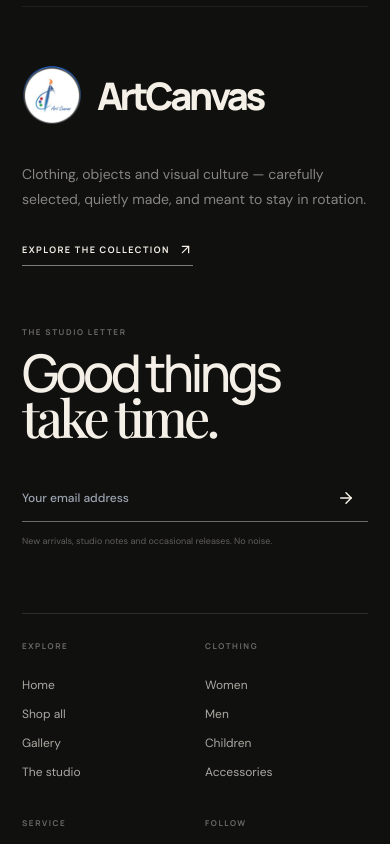
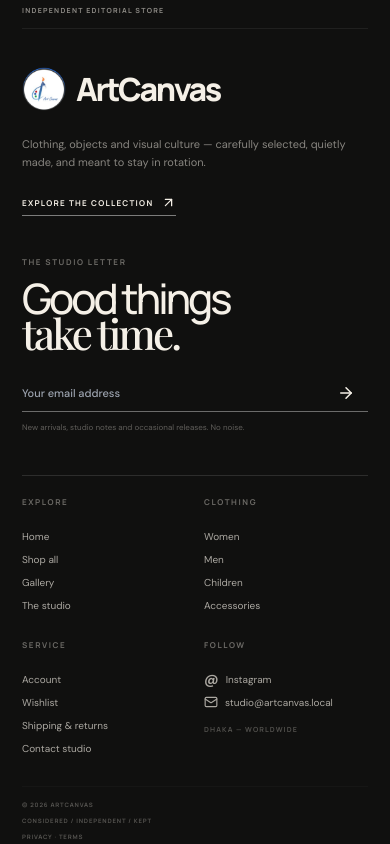
Before and after one commit to masudrananayeem/Art-Canvas-Frontend, a React (Vite) app: page / in a window 390 px wide. Shown: the part 6520-7364 px from the top of the page. Built offline with nearby package versions, Linux system fonts and the light colour scheme; a web font is replaced by a local one.

Commit message:
Implement V13 updates: add pagination to Shop, integrate ScrollToTop component, and refine footer styles.

```diff
--- a/src/App.jsx
+++ b/src/App.jsx
@@ -16,6 +16,7 @@ import Wishlist from "./pages/Wishlist";
 import NotFound from "./pages/NotFound";
 import Account from "./pages/Account";
 import ChatWidget from "./components/ChatWidget";
+import ScrollToTop from "./components/ScrollToTop";
 
 export default function App() {
   const { dark } = useStore();
@@ -25,11 +26,12 @@ export default function App() {
   return (
     <div className={`app-shell min-h-screen font-sans transition-colors duration-500 ${dark ? "theme-dark bg-[#111110] text-[#EDE7D9]" : "theme-light bg-[#FAF7F1] text-[#111110]"}`}>
       <ScrollProgress />
+      <ScrollToTop />
       <Navbar onMenu={() => setMenuOpen(true)} />
       <MobileMenu open={menuOpen} onClose={() => setMenuOpen(false)} />
 
       <AnimatePresence mode="wait">
-        <Routes location={location} key={location.pathname}>
+        <Routes location={location} key={`${location.pathname}${location.search}`}>
           <Route path="/" element={<Home />} />
           <Route path="/shop" element={<Shop />} />
           <Route path="/product/:id" element={<ProductDetail />} />
--- /dev/null
+++ b/src/components/ScrollToTop.jsx
@@ -0,0 +1,13 @@
+import { useLayoutEffect } from "react";
+import { useLocation } from "react-router-dom";
+
+export default function ScrollToTop() {
+  const { pathname, search } = useLocation();
+
+  useLayoutEffect(() => {
+    // Route changes should always start at the top, never at the previous page's scroll position.
+    window.scrollTo({ top: 0, left: 0, behavior: "auto" });
+  }, [pathname, search]);
+
+  return null;
+}
--- a/src/index.css
+++ b/src/index.css
@@ -556,3 +556,187 @@ html[data-theme="dark"] .fashion-film__frame { box-shadow:0 28px 90px rgba(0,0,0
   .fashion-film__overlay { flex-direction:column; gap:7px; }
   .site-footer__logo { width:60px; height:60px; }
 }
+
+
+/* V13 final cleanup: deterministic route scroll + compact footer + product pagination */
+html { scroll-behavior: smooth; }
+
+.shop-pagination {
+  margin-top: 56px;
+  padding-top: 22px;
+  border-top: 1px solid var(--canvas-line);
+  display: flex;
+  align-items: center;
+  justify-content: space-between;
+  gap: 24px;
+  flex-wrap: wrap;
+}
+.shop-pagination__summary {
+  font: 500 10px/1.4 'Manrope', sans-serif;
+  letter-spacing: .04em;
+  opacity: .5;
+}
+.shop-pagination__controls {
+  display: flex;
+  align-items: center;
+  gap: 8px;
+}
+.shop-pagination__controls > button {
+  min-width: 66px;
+  height: 34px;
+  padding: 0 12px;
+  border: 1px solid var(--canvas-line);
+  border-radius: 999px;
+  background: transparent;
+  color: inherit;
+  font: 600 9px/1 'Manrope', sans-serif;
+  letter-spacing: .08em;
+  text-transform: uppercase;
+  cursor: pointer;
+  transition: background .2s, color .2s, opacity .2s, transform .2s;
+}
+.shop-pagination__controls > button:hover:not(:disabled) {
+  background: var(--canvas-ink);
+  color: var(--canvas-bg);
+  transform: translateY(-1px);
+}
+.shop-pagination__controls > button:disabled {
+  opacity: .25;
+  cursor: not-allowed;
+}
+.shop-pagination__pages {
+  display: flex;
+  align-items: center;
+  gap: 4px;
+}
+.shop-pagination__pages button {
+  width: 32px;
+  height: 32px;
+  border: 1px solid transparent;
+  border-radius: 50%;
+  background: transparent;
+  color: inherit;
+  font: 600 9px/1 'Manrope', sans-serif;
+  cursor: pointer;
+  transition: background .2s, color .2s, border-color .2s;
+}
+.shop-pagination__pages button:hover {
+  border-color: var(--canvas-line);
+}
+.shop-pagination__pages button.is-active {
+  background: var(--canvas-ink);
+  color: var(--canvas-bg);
+}
+
+/* Keep the existing footer links, but make the footer visually quieter and more proportional. */
+.site-footer.site-footer--editorial {
+  padding-top: 48px;
+  padding-bottom: 18px;
+}
+.site-footer--editorial .footer-flag {
+  padding: 14px 0;
+  font-size: 7px;
+}
+.site-footer--editorial .footer-main {
+  padding: 46px 0 52px;
+  gap: clamp(44px, 8vw, 110px);
+}
+.site-footer--editorial .site-footer__brand {
+  gap: 10px;
+}
+.site-footer--editorial .site-footer__logo {
+  width: 52px;
+  height: 52px;
+}
+.site-footer--editorial .footer-brand .site-footer__brand span {
+  font-size: clamp(30px, 4vw, 48px) !important;
+  letter-spacing: -.075em !important;
+}
+.site-footer--editorial .footer-brand > p {
+  max-width: 370px;
+  margin: 18px 0 17px;
+  font-size: 11px;
+  line-height: 1.6;
+}
+.site-footer--editorial .site-footer__arrow-link {
+  font-size: 8px;
+  padding-bottom: 5px;
+}
+.site-footer--editorial .footer-letter h2 {
+  margin-bottom: 22px;
+  font-size: clamp(38px, 4.6vw, 62px);
+}
+.site-footer--editorial .footer-letter form {
+  max-width: 430px;
+}
+.site-footer--editorial .footer-letter input {
+  padding: 11px 0;
+  font-size: 11px;
+}
+.site-footer--editorial .footer-letter small {
+  margin-top: 9px;
+  font-size: 8px;
+}
+.site-footer--editorial .footer-links {
+  padding: 22px 0 38px;
+  gap: 22px;
+}
+.site-footer--editorial .footer-links > div {
+  gap: 8px;
+}
+.site-footer--editorial .footer-links a {
+  font-size: 10px;
+}
+.site-footer--editorial .footer-place {
+  margin-top: 8px;
+  font-size: 7px;
+}
+.site-footer--editorial .footer-bottom {
+  padding-top: 15px;
+  font-size: 6.5px;
+}
+
+@media (max-width: 780px) {
+  .shop-pagination {
+    margin-top: 42px;
+    align-items: flex-start;
+    flex-direction: column;
+    gap: 16px;
+  }
+  .shop-pagination__controls {
+    width: 100%;
+    justify-content: space-between;
+  }
+  .shop-pagination__pages {
+    overflow-x: auto;
+    max-width: 55vw;
+    scrollbar-width: none;
+  }
+  .shop-pagination__pages::-webkit-scrollbar { display: none; }
+
+  .site-footer.site-footer--editorial {
+    padding-top: 36px;
+    padding-bottom: 14px;
+  }
+  .site-footer--editorial .footer-main {
+    padding: 38px 0 42px;
+    gap: 42px;
+  }
+  .site-footer--editorial .site-footer__logo {
+    width: 44px;
+    height: 44px;
+  }
+  .site-footer--editorial .footer-brand .site-footer__brand span {
+    font-size: 32px !important;
+  }
+  .site-footer--editorial .footer-letter h2 {
+    font-size: 42px;
+  }
+  .site-footer--editorial .footer-links {
+    gap: 28px 18px;
+    padding-bottom: 30px;
+  }
+  .site-footer--editorial .footer-bottom {
+    font-size: 6px;
+  }
+}
--- a/src/pages/Shop.jsx
+++ b/src/pages/Shop.jsx
@@ -1,4 +1,4 @@
-import React, { useMemo, useState } from "react";
+import React, { useEffect, useMemo, useState } from "react";
 import { Link, useSearchParams } from "react-router-dom";
 import { motion, AnimatePresence } from "framer-motion";
 import { Package, Shirt, Sparkles, Gift, Palette, ChevronDown, X, SlidersHorizontal, ArrowUpRight, Users } from "lucide-react";
@@ -24,6 +24,8 @@ export default function Shop() {
   const [sortOpen, setSortOpen] = useState(false);
   const [maxPrice, setMaxPrice] = useState(MAX_PRICE);
   const [filtersOpen, setFiltersOpen] = useState(false);
+  const [page, setPage] = useState(1);
+  const ITEMS_PER_PAGE = 24;
 
   const setActive = (id) => {
     const next = new URLSearchParams(params);
@@ -60,6 +62,22 @@ export default function Shop() {
     if (sort === "Top Rated") list.sort((a, b) => b.rating - a.rating);
     return list;
   }, [active, gender, sub, sort, maxPrice]);
+
+  const totalPages = Math.max(1, Math.ceil(filtered.length / ITEMS_PER_PAGE));
+  useEffect(() => {
+    setPage(1);
+  }, [active, gender, sub, sort, maxPrice]);
+
+  useEffect(() => {
+    if (page > totalPages) setPage(totalPages);
+  }, [page, totalPages]);
+
+  const paginatedProducts = filtered.slice(
+    (page - 1) * ITEMS_PER_PAGE,
+    page * ITEMS_PER_PAGE
+  );
+  const pageStart = filtered.length ? (page - 1) * ITEMS_PER_PAGE + 1 : 0;
+  const pageEnd = Math.min(page * ITEMS_PER_PAGE, filtered.length);
 
   const activeFilterCount = (active !== "all" ? 1 : 0) + (gender !== "all" ? 1 : 0) + (sub !== "all" ? 1 : 0) + (maxPrice < MAX_PRICE ? 1 : 0);
   const clearFilters = () => {
@@ -346,13 +364,52 @@ export default function Shop() {
                 transition={{ duration: .35 }}
                 className="grid grid-cols-2 lg:grid-cols-3 gap-x-3 gap-y-8 sm:gap-x-5 sm:gap-y-12 items-start"
               >
-                {filtered.map((p, i) => (
+                {paginatedProducts.map((p, i) => (
                   <motion.div key={p.id} initial={{ opacity: 0, y: 18 }} animate={{ opacity: 1, y: 0 }} transition={{ duration: .42, delay: Math.min(i * .035, .25) }}>
                     <ProductCard p={p} size="md" />
                   </motion.div>
                 ))}
               </motion.div>
             </AnimatePresence>
+
+            {filtered.length > 0 && (
+              <nav className="shop-pagination" aria-label="Product pages">
+                <div className="shop-pagination__summary">
+                  Showing {pageStart}–{pageEnd} of {filtered.length} pieces
+                </div>
+                <div className="shop-pagination__controls">
+                  <button
+                    type="button"
+                    onClick={() => setPage((p) => Math.max(1, p - 1))}
+                    disabled={page === 1}
+                    aria-label="Previous page"
+                  >
+                    Previous
+                  </button>
+                  <div className="shop-pagination__pages">
+                    {Array.from({ length: totalPages }, (_, index) => index + 1).map((number) => (
+                      <button
+                        type="button"
+                        key={number}
+                        onClick={() => setPage(number)}
+                        className={page === number ? "is-active" : ""}
+                        aria-current={page === number ? "page" : undefined}
+                      >
+                        {String(number).padStart(2, "0")}
+                      </button>
+                    ))}
+                  </div>
+                  <button
+                    type="button"
+                    onClick={() => setPage((p) => Math.min(totalPages, p + 1))}
+                    disabled={page === totalPages}
+                    aria-label="Next page"
+                  >
+                    Next
+                  </button>
+                </div>
+              </nav>
+            )}
 
             {filtered.length === 0 && <p className="text-sm opacity-60 mt-10 text-center">No pieces found. Try adjusting your filters.</p>}
           </div>
```
Also changed, not shown: 1 other file (tests, documents, lock files or other folders).
